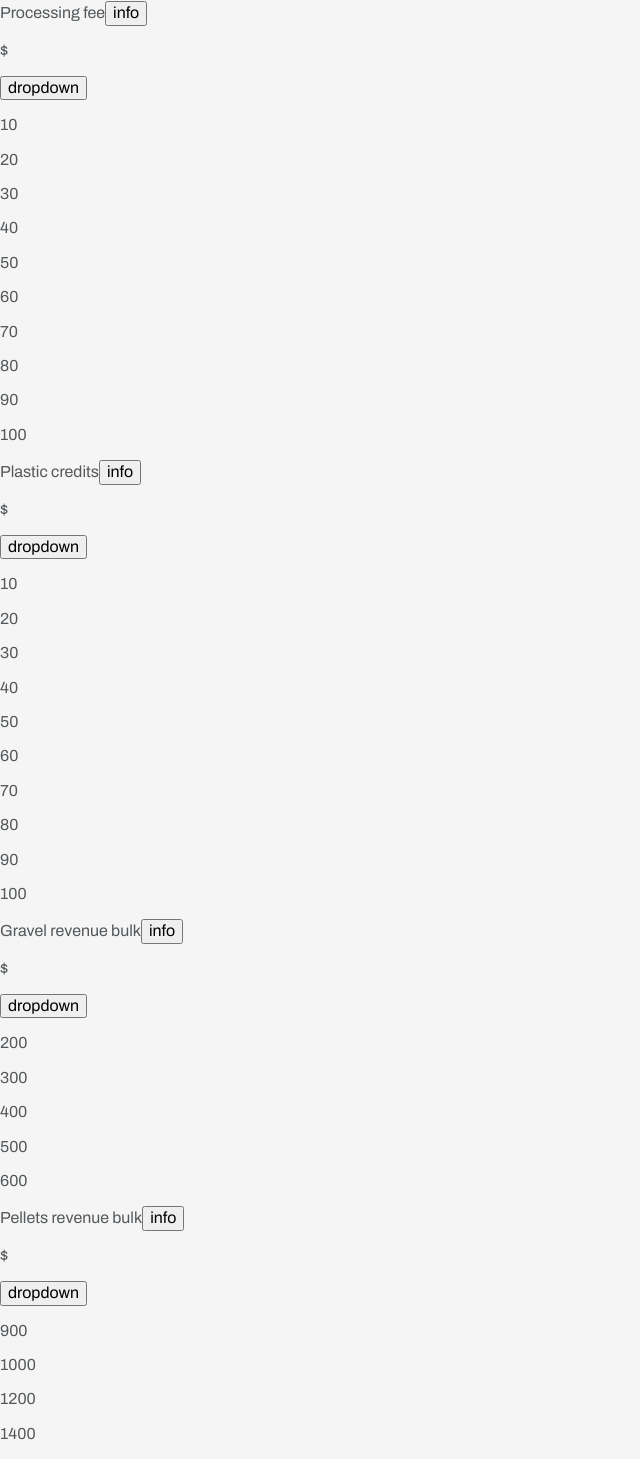
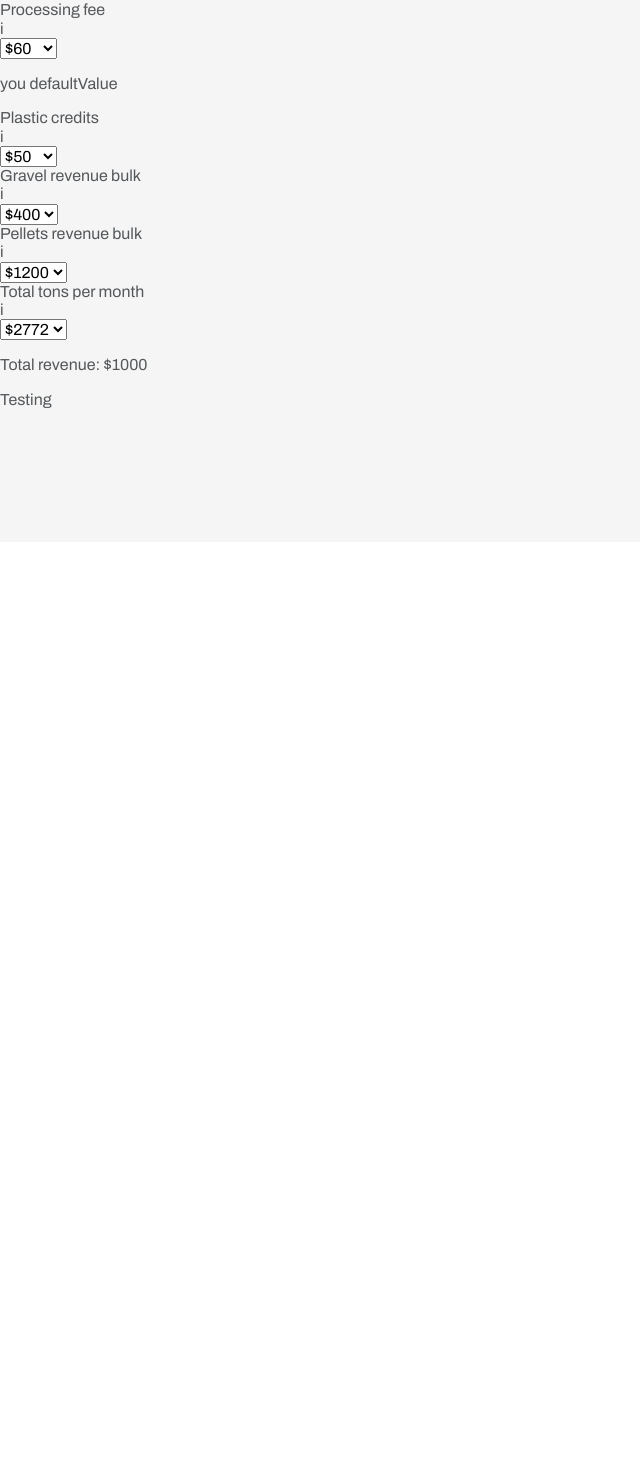
Before and after one commit to Apiary-Arqlite/arqlite, a React (Create React App) app: page / in a window 1280 px wide. Shown: the part 258-1717 px from the top of the page, without its empty margins (0-640 px from the left). After the commit the page ends 800 px from the top, so only its background shows below. Built offline with nearby package versions, Linux system fonts and the light colour scheme.

Commit message:
set up dropdown component and dropdowns for calculator. left off setting up useState

```diff
--- a/src/components/Calculator.js
+++ b/src/components/Calculator.js
@@ -1,114 +1,125 @@
 import React from 'react';
-import infoIcon from '../images/info-icon.png';
+import { useState } from 'react';
+
+import Dropdown from './Dropdown';
+import Option from './Option';
 
 export default function Calculator() {
+  const [optionValue, setOptionValue] = useState('');
+  const handleSelect = (e) => {
+    console.log(e.target.value);
+    setOptionValue(e.target.value);
+  };
   return (
     <div>
-      <section class='calculator'>
-        <form class='form'>
+      <section>
+        <div>
           <p>Calculate your hardware footprint for a post-consumer setup</p>
-          <div>
+          <p>
             NUMBER sqft {/* footprint results will be calculated by equation */}
-          </div>
+          </p>
           <p>Hardware footprint</p>
           <p>Recycling capacity</p>
           {/* number slider goes here
       /* number slider controls recycling capacity */}
           <p>Tonnes of plastic per hour</p>
-          <p class='form__title'>
-            Calculate the impact of a multiple revenue stream process
-          </p>
+          {/* this is the start of the form section */}
+          <p>Calculate the impact of a multiple revenue stream process</p>
           <div>
-            <label for='pFee'>Processing fee</label>
-            <button>{/* info icon hover will go here */} info</button>
-            <p>$</p>
-            <div>
-              <button>
-                {/* drop down arrow will go here */}
-                dropdown
-              </button>
-              <div id='dropdown' class='dropdown-list'>
-                <p>10</p>
-                <p>20</p>
-                <p>30</p>
-                <p>40</p>
-                <p>50</p>
-                <p>60</p>
-                <p>70</p>
-                <p>80</p>
-                <p>90</p>
-                <p>100</p>
-              </div>
-            </div>
+            <Dropdown
+              formLabel='Processing fee'
+              buttonText='send form'
+              onChange={handleSelect}
+              action='/'
+            >
+              <Option defaultValue value='60' />
+              <Option value='10' />
+              <Option value='20' />
+              <Option value='30' />
+              <Option value='40' />
+              <Option value='50' />
+              <Option value='60' />
+              <Option value='70' />
+              <Option value='80' />
+              <Option value='90' />
+              <Option value='100' />
+            </Dropdown>
+            <p>you defaultValue {optionValue}</p>
           </div>
           <div>
-            <label for='pCredits'>Plastic credits</label>
-            <button>{/* info icon hover will go here */} info</button>
-            <p>$</p>
-            <button>dropdown</button>
-            <div id='dropdown' class='dropdown-list'>
-              <div>
-                <p>10</p>
-                <p>20</p>
-                <p>30</p>
-                <p>40</p>
-                <p>50</p>
-                <p>60</p>
-                <p>70</p>
-                <p>80</p>
-                <p>90</p>
-                <p>100</p>
-              </div>
-            </div>
+            <Dropdown
+              formLabel='Plastic credits'
+              buttonText='send form'
+              action='/'
+            >
+              <Option defaultValue value='50' />
+              <Option value='10' />
+              <Option value='20' />
+              <Option value='30' />
+              <Option value='40' />
+              <Option value='50' />
+              <Option value='60' />
+              <Option value='70' />
+              <Option value='80' />
+              <Option value='90' />
+              <Option value='100' />
+            </Dropdown>
           </div>
           <div>
-            <label for='gRevenueBulk'>Gravel revenue bulk</label>
-            <button>{/* info icon hover will go here */}info</button>
-            <p>$</p>
-            <button type=''>
-              {/* drop down arrow will go here */}
-              dropdown
-            </button>
-            <div id='dropdown' class='dropdown-list'>
-              <div>
-                <p>200</p>
-                <p>300</p>
-                <p>400</p>
-                <p>500</p>
-                <p>600</p>
-              </div>
-            </div>
+            <Dropdown
+              formLabel='Gravel revenue bulk'
+              buttonText='send form'
+              action='/'
+            >
+              <Option defaultValue value='400' />
+              <Option value='200' />
+              <Option value='300' />
+              <Option value='400' />
+              <Option value='500' />
+              <Option value='600' />
+            </Dropdown>
+          </div>
+          <div>
+            <Dropdown
+              formLabel='Pellets revenue bulk'
+              buttonText='send form'
+              action='/'
+            >
+              <Option defaultValue value='1200' />
+              <Option value='900' />
+              <Option value='1000' />
+              <Option value='1200' />
+              <Option value='1400' />
+              <Option value='1600' />
+              <Option value='1800' />
+            </Dropdown>
           </div>
 
           <div>
-            <label for='pRevenueBulk'>Pellets revenue bulk</label>
-            <button>{/* info icon hover will go here */}info</button>
-            <p>$</p>
-            <button>
-              {/* drop down arrow will go here */}
-              dropdown
-            </button>
-            <div id='dropdown' class='dropdown-list'>
-              <div>
-                <p>900</p>
-                <p>1000</p>
-                <p>1200</p>
-                <p>1400</p>
-                <p>1600</p>
-                <p>1800</p>
-              </div>
-            </div>
+            <Dropdown
+              formLabel='Total tons per month'
+              buttonText='send form'
+              action='/'
+            >
+              <Option defaultValue value='2772' />
+              <Option value='462' />
+              <Option value='924' />
+              <Option value='1848' />
+              <Option value='2772' />
+              <Option value='3696' />
+              <Option value='4620' />
+            </Dropdown>
           </div>
           <div>
-            <p for='tPM'>Total tons per month</p>
-          </div>
-
-          <div class='form__result'>
             {/* result will be calculate based on input */}
             <p>Total revenue: $1000</p>
           </div>
-        </form>
+        </div>
       </section>
     </div>
   );
 }
+
+{
+  /* created dropdowns for calculator. left off setting up useState */
+}
--- /dev/null
+++ b/src/components/Dropdown.js
@@ -0,0 +1,15 @@
+import React from 'react';
+
+export default function Dropdown(props) {
+  return (
+    <form action={props.action}>
+      <label htmlFor='services'>{props.formLabel}</label>
+      <div>{/* info hover will go here*/} i </div>
+      <select name='services' id='services'>
+        {props.children}
+      </select>
+      {/* might not actually need a submit button, keeping for now */}
+      {/* <button type='submit' value={props.buttonText}></button> */}
+    </form>
+  );
+}
--- /dev/null
+++ b/src/components/Option.js
@@ -0,0 +1,5 @@
+import React from 'react';
+
+export default function Option(props) {
+  return <option selected={props.selected}>${props.value}</option>;
+}
```
